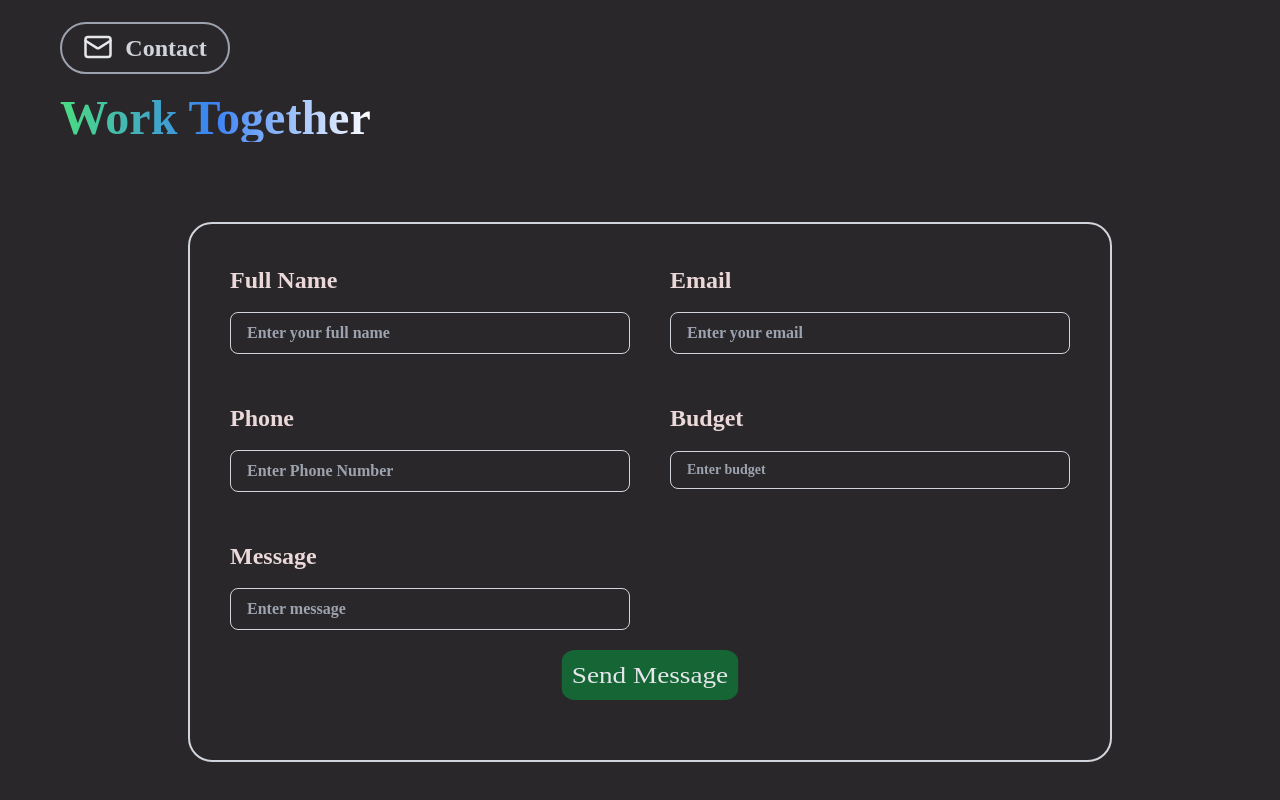
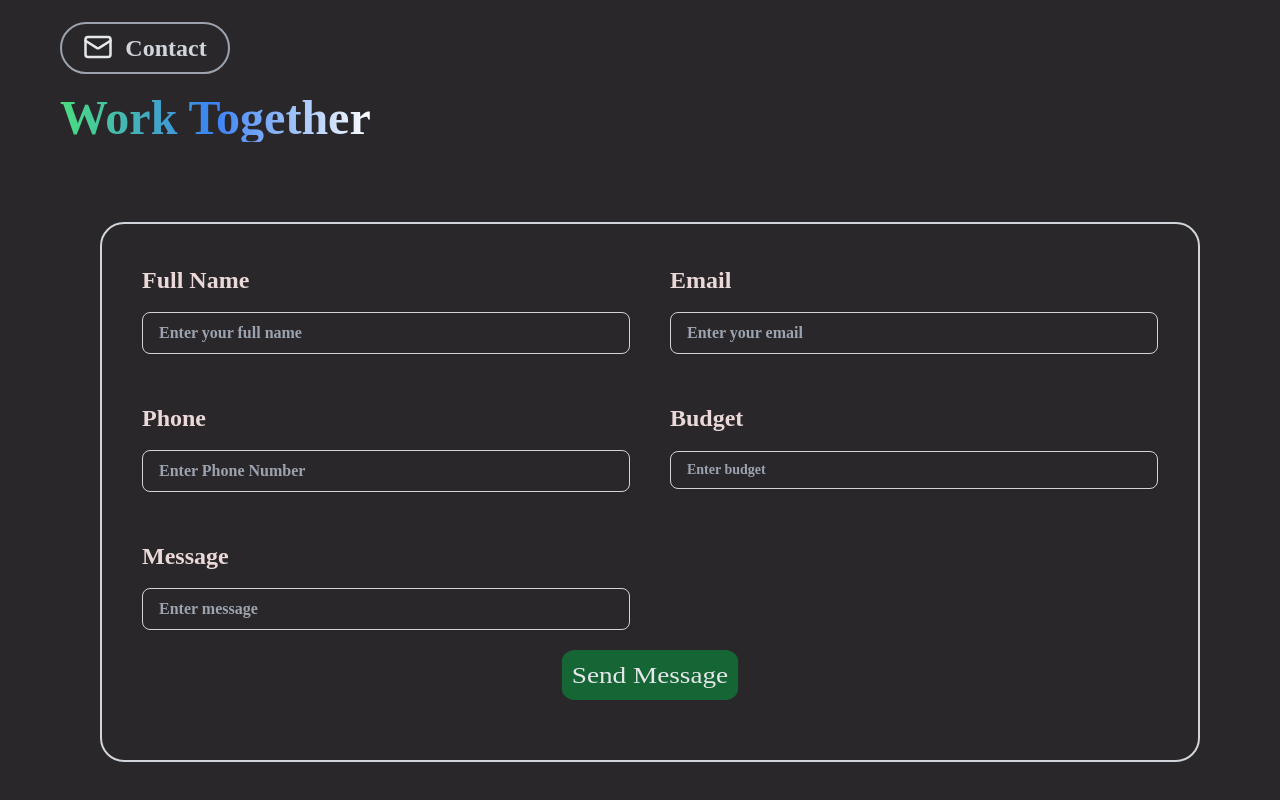
Before and after one commit to paul00415/portfolio, a React (Vite) app: page / in a window 1280 px wide. Shown: the part 5372-6172 px from the top of the page. Built offline with nearby package versions, Linux system fonts and the light colour scheme.

Commit message:
style:contact

```diff
--- a/src/components/pages/contact.tsx
+++ b/src/components/pages/contact.tsx
@@ -16,7 +16,7 @@ export const Contact = () => {
           />
           <PageTitle className="text-left mt-5 text-5xl" label="Work Together"></PageTitle>
         </div>
-        <div className="w-full px-4 md:px-32">
+        <div className="w-full px-4 md:px-10 lx:px-20">
           <SendMailCard />
         </div>
       </div>
```
